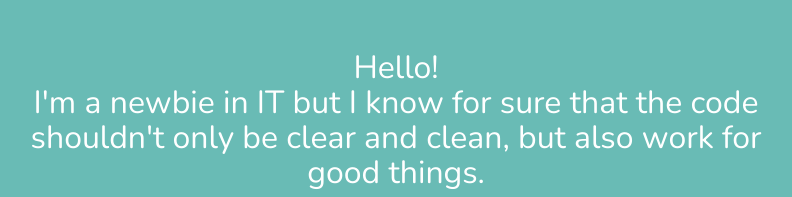
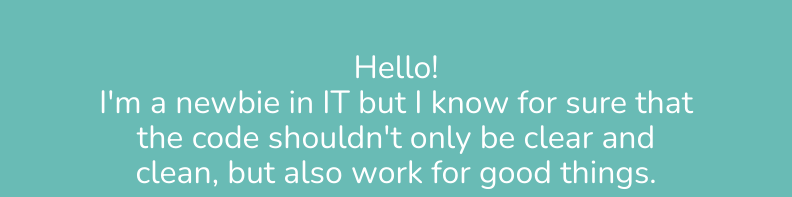
Before and after one commit to aliakseipavarazniuk/aliakseipavarazniuk.github.io, a plain HTML site: page index.html in a window 1280 px wide. Shown: the top 197 px of the page, without its empty margins (244-1036 px from the left). Drawn offline with nearby package versions, Linux system fonts and the light colour scheme.

Commit message:
Update style.css
max-width

```diff
--- a/css/style.css
+++ b/css/style.css
@@ -25,7 +25,7 @@ body {
     font-family: 'Nunito', sans-serif;
     font-weight: 200;
     padding-top: 50px;
-    max-width: 750px;
+    max-width: 600px;
     line-height: 35px;
     margin: 0 auto;
 }
```
